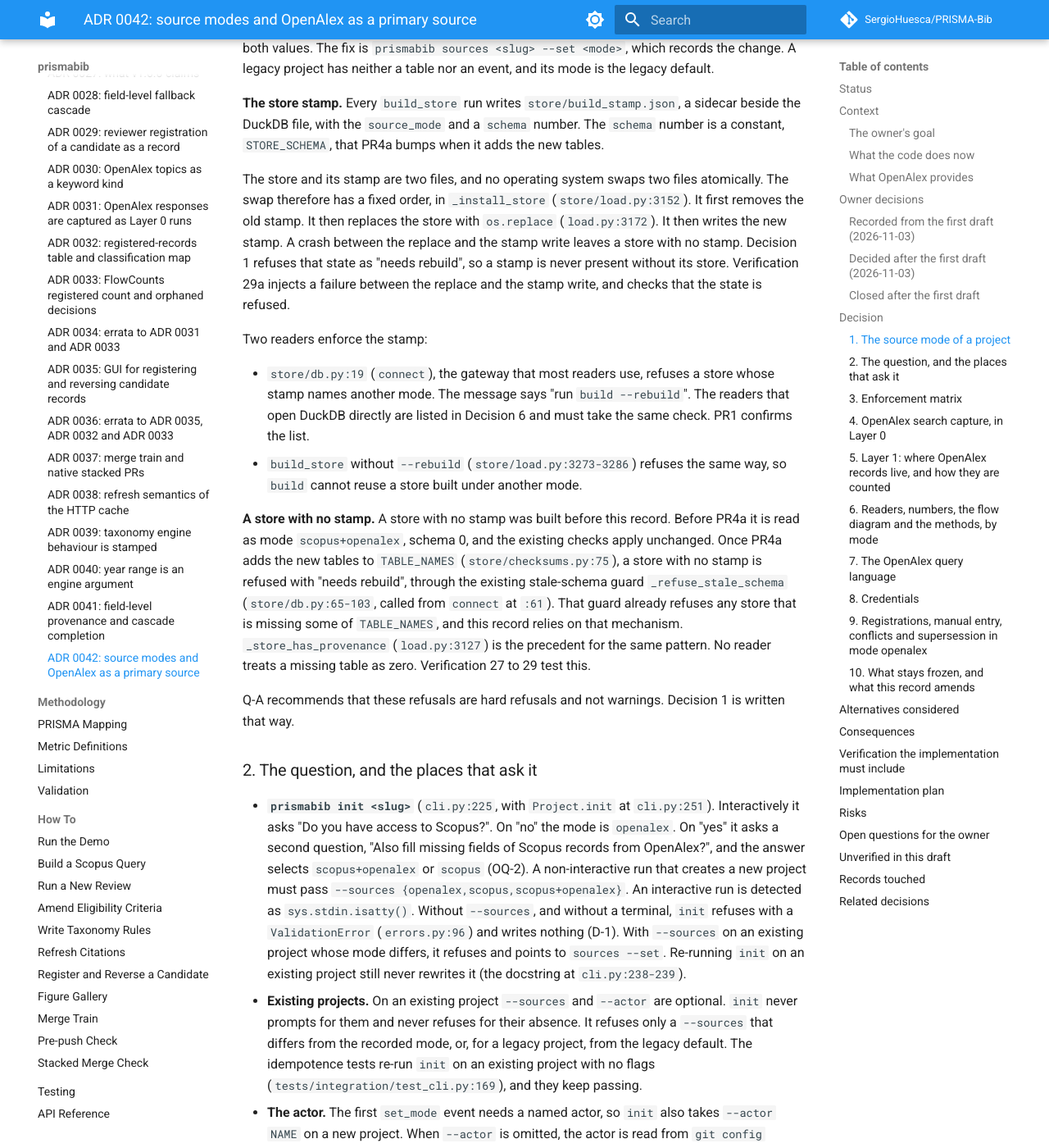
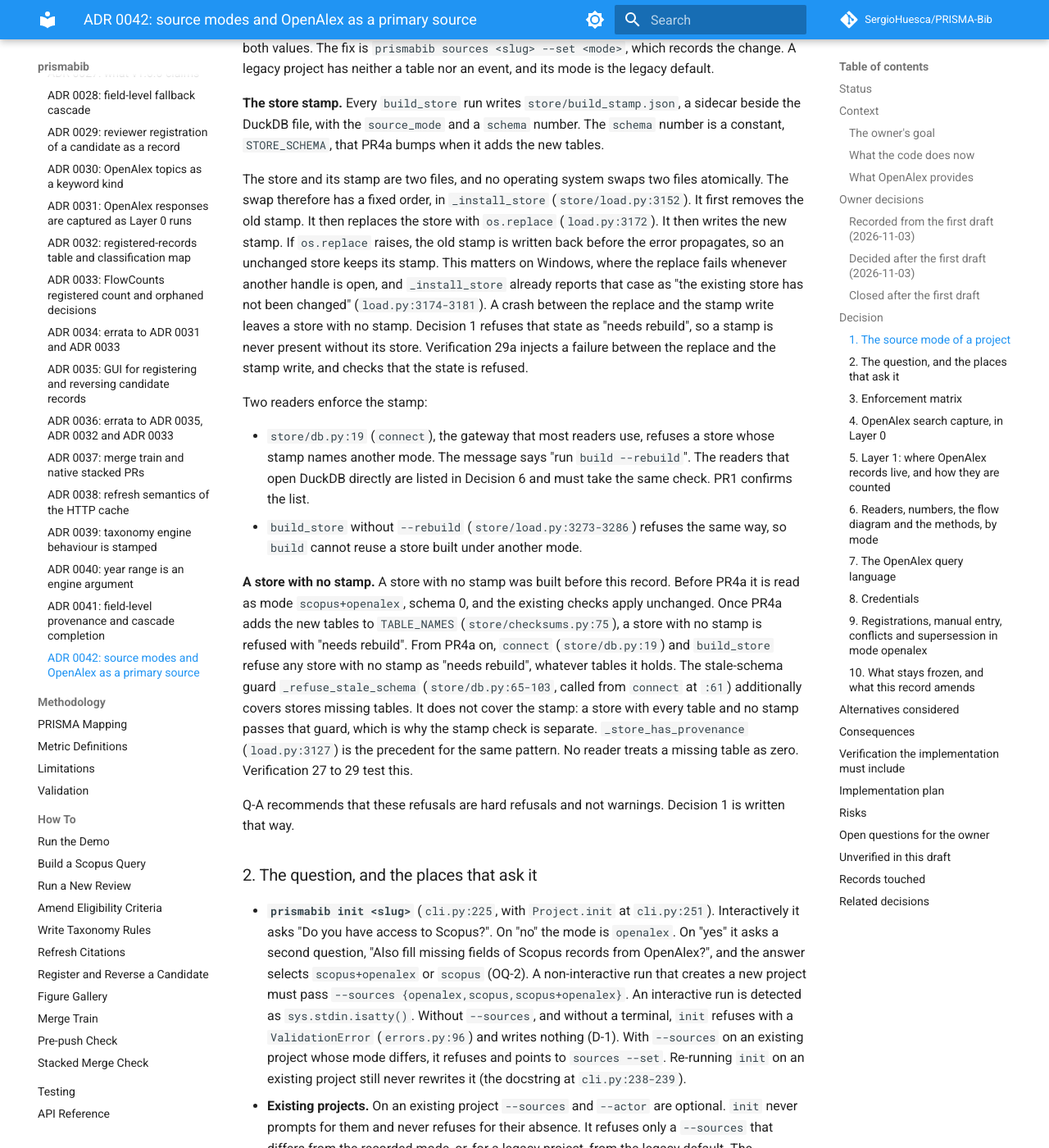
Before and after one commit to SergioHuesca/PRISMA-Bib, an MkDocs documentation site: the page built from docs/architecture/adr/0042-source-modes-and-openalex-as-a-primary-source.md, in a window 1280 px wide and 1400 px high, scrolled down 5993 px. Shown: the whole window at 82% size. Built offline with MkDocs 1.6.1 and Material for MkDocs 9.7.7, drawn with Linux system fonts in a browser that asks for light colours; comment, search, counter and statistics services are not loaded; some of the changed text lies outside the part shown.

Commit message:
docs(adr): 0042 stampless-store refusal and stamp restore on failed replace
Co-Authored-By: Claude Sonnet 5.5 <noreply@anthropic.com>
Claude-Session: https://claude.ai/code/session_01QjNadz7h2UAZ2C2xhuaY8z

```diff
--- a/docs/architecture/adr/0042-source-modes-and-openalex-as-a-primary-source.md
+++ b/docs/architecture/adr/0042-source-modes-and-openalex-as-a-primary-source.md
@@ -103,14 +103,14 @@ A refused move names the blocking run or decision and says "create a new project
 
 **The store stamp.** Every `build_store` run writes `store/build_stamp.json`, a sidecar beside the DuckDB file, with the `source_mode` and a `schema` number. The `schema` number is a constant, `STORE_SCHEMA`, that PR4a bumps when it adds the new tables.
 
-The store and its stamp are two files, and no operating system swaps two files atomically. The swap therefore has a fixed order, in `_install_store` (`store/load.py:3152`). It first removes the old stamp. It then replaces the store with `os.replace` (`load.py:3172`). It then writes the new stamp. A crash between the replace and the stamp write leaves a store with no stamp. Decision 1 refuses that state as "needs rebuild", so a stamp is never present without its store. Verification 29a injects a failure between the replace and the stamp write, and checks that the state is refused.
+The store and its stamp are two files, and no operating system swaps two files atomically. The swap therefore has a fixed order, in `_install_store` (`store/load.py:3152`). It first removes the old stamp. It then replaces the store with `os.replace` (`load.py:3172`). It then writes the new stamp. If `os.replace` raises, the old stamp is written back before the error propagates, so an unchanged store keeps its stamp. This matters on Windows, where the replace fails whenever another handle is open, and `_install_store` already reports that case as "the existing store has not been changed" (`load.py:3174-3181`). A crash between the replace and the stamp write leaves a store with no stamp. Decision 1 refuses that state as "needs rebuild", so a stamp is never present without its store. Verification 29a injects a failure between the replace and the stamp write, and checks that the state is refused.
 
 Two readers enforce the stamp:
 
 - `store/db.py:19` (`connect`), the gateway that most readers use, refuses a store whose stamp names another mode. The message says "run `build --rebuild`". The readers that open DuckDB directly are listed in Decision 6 and must take the same check. PR1 confirms the list.
 - `build_store` without `--rebuild` (`store/load.py:3273-3286`) refuses the same way, so `build` cannot reuse a store built under another mode.
 
-**A store with no stamp.** A store with no stamp was built before this record. Before PR4a it is read as mode `scopus+openalex`, schema 0, and the existing checks apply unchanged. Once PR4a adds the new tables to `TABLE_NAMES` (`store/checksums.py:75`), a store with no stamp is refused with "needs rebuild", through the existing stale-schema guard `_refuse_stale_schema` (`store/db.py:65-103`, called from `connect` at `:61`). That guard already refuses any store that is missing some of `TABLE_NAMES`, and this record relies on that mechanism. `_store_has_provenance` (`load.py:3127`) is the precedent for the same pattern. No reader treats a missing table as zero. Verification 27 to 29 test this.
+**A store with no stamp.** A store with no stamp was built before this record. Before PR4a it is read as mode `scopus+openalex`, schema 0, and the existing checks apply unchanged. Once PR4a adds the new tables to `TABLE_NAMES` (`store/checksums.py:75`), a store with no stamp is refused with "needs rebuild". From PR4a on, `connect` (`store/db.py:19`) and `build_store` refuse any store with no stamp as "needs rebuild", whatever tables it holds. The stale-schema guard `_refuse_stale_schema` (`store/db.py:65-103`, called from `connect` at `:61`) additionally covers stores missing tables. It does not cover the stamp: a store with every table and no stamp passes that guard, which is why the stamp check is separate. `_store_has_provenance` (`load.py:3127`) is the precedent for the same pattern. No reader treats a missing table as zero. Verification 27 to 29 test this.
 
 Q-A recommends that these refusals are hard refusals and not warnings. Decision 1 is written that way.
 
@@ -569,7 +569,7 @@ Each test is shown to fail on the defect it guards before the code that fixes it
 27. `test_store__built_under_scopus__flow_refuses_after_sources_set_openalex`. The defect this guards is a flow that reads the wrong tables after a mode change.
 28. `test_store__no_stamp__after_pr4a__refuses_needs_rebuild`. A store with no stamp, after the new tables enter `TABLE_NAMES`, is refused by the stale-schema guard, and is not read as zero.
 29. `test_build__without_rebuild_refuses_stamp_mismatch`. `build_store` with no `--rebuild` refuses a store built under another mode (`load.py:3273-3286`).
-29a. `test_store_stamp__failure_between_replace_and_stamp__leaves_refused_state`. The test injects a failure between the `os.replace` of the store and the write of the new stamp, as the fixed order of Decision 1 requires. It then checks that the resulting state, a store with no stamp, is refused as "needs rebuild", and that no state exists in which a stamp is present without its store. It fails before the fixed order exists, because the stamp would otherwise be written first or left behind.
+29a. `test_store_stamp__failure_between_replace_and_stamp__leaves_refused_state`. The test injects a failure between the `os.replace` of the store and the write of the new stamp, as the fixed order of Decision 1 requires. It then checks that the resulting state, a store with no stamp, is refused as "needs rebuild", and that no state exists in which a stamp is present without its store. It fails before the fixed order exists, because the stamp would otherwise be written first or left behind. A second case injects a failure in `os.replace` itself, which the documented common Windows failure. The test then checks that the old store is unchanged and still carries its old stamp, so the written-back stamp is what keeps it readable.
 
 **Enforcement, with no request before a refusal.**
 
```
Also changed, not shown: other parts of docs/architecture/adr/0042-source-modes-and-openalex-as-a-primary-source.md (+2 -2 lines).
